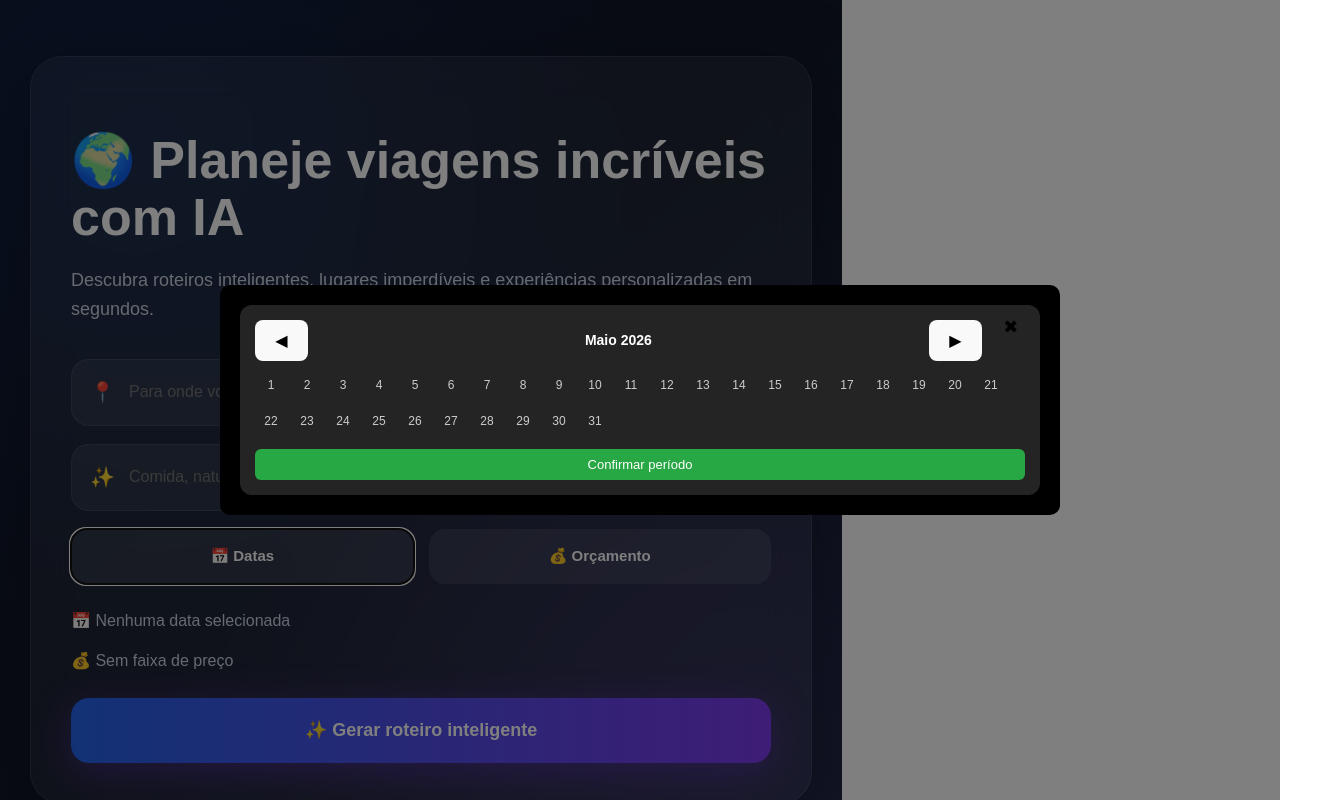
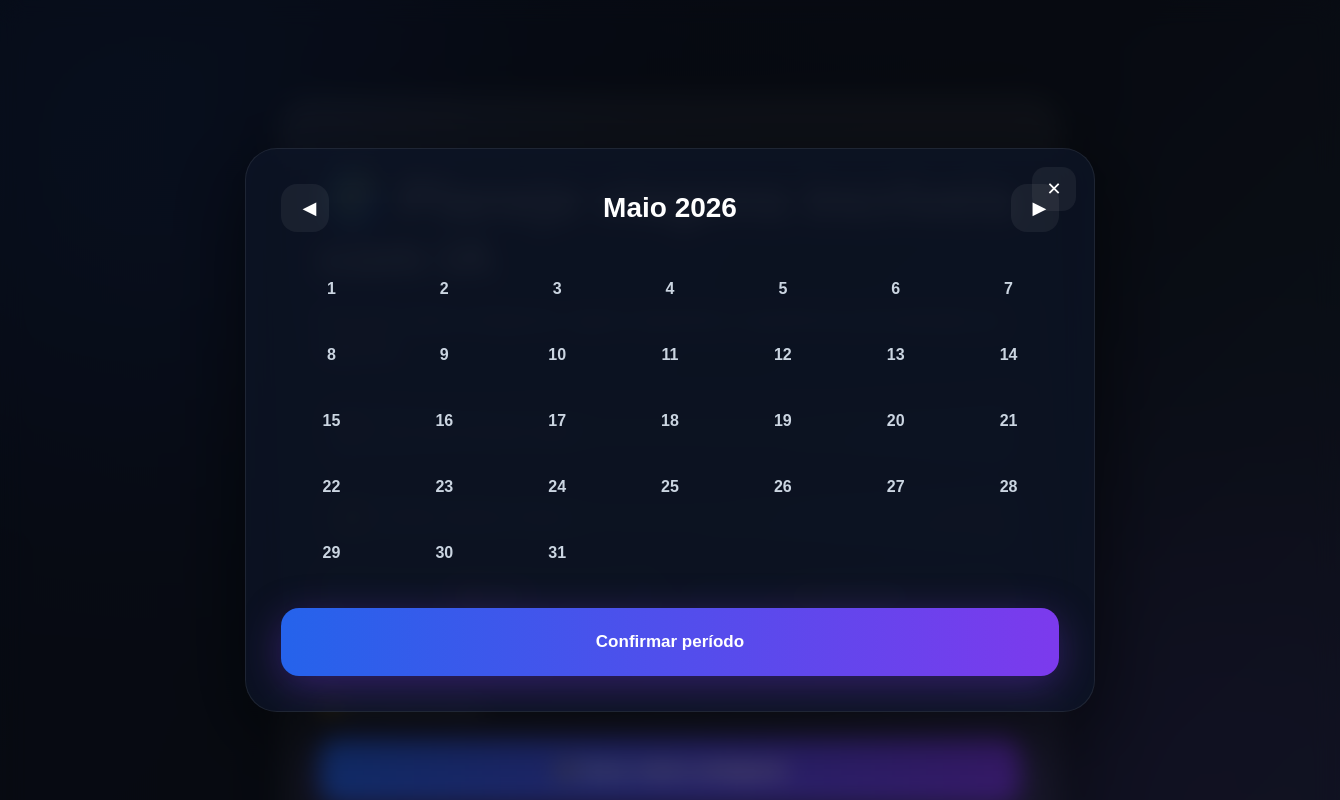
Before and after one commit to lucasito028/projeto_coil, a React (Vite) app: page / in a window 1280 px wide. Both pictures are taken after a click on the button "📅 Datas". Shown: the top 800 px of the page, 1340 px wide, since content can reach past the window. Built offline with nearby package versions, Linux system fonts and the light colour scheme; no server answers.

Commit message:
MElhorias na tela welcome

```diff
--- a/src/components/Calendar.jsx
+++ b/src/components/Calendar.jsx
@@ -1,31 +1,65 @@
 import React, { useState } from "react";
-export default function Calendar({ onConfirm }){
+
+export default function Calendar({ onConfirm }) {
   const today = new Date();
 
   const [currentDate, setCurrentDate] = useState(
-    new Date(today.getFullYear(), today.getMonth(), 1)
+    new Date(
+      today.getFullYear(),
+      today.getMonth(),
+      1
+    )
   );
 
-  const [rangeStart, setRangeStart] = useState(null);
-  const [rangeEnd, setRangeEnd] = useState(null);
+  const [rangeStart, setRangeStart] =
+    useState(null);
 
-  const currentYear = currentDate.getFullYear();
-  const currentMonth = currentDate.getMonth();
+  const [rangeEnd, setRangeEnd] =
+    useState(null);
+
+  const currentYear =
+    currentDate.getFullYear();
+
+  const currentMonth =
+    currentDate.getMonth();
 
   const months = [
-    "Janeiro", "Fevereiro", "Março", "Abril",
-    "Maio", "Junho", "Julho", "Agosto",
-    "Setembro", "Outubro", "Novembro", "Dezembro"
+    "Janeiro",
+    "Fevereiro",
+    "Março",
+    "Abril",
+    "Maio",
+    "Junho",
+    "Julho",
+    "Agosto",
+    "Setembro",
+    "Outubro",
+    "Novembro",
+    "Dezembro"
   ];
 
-  const getDaysInMonth = (month, year) => {
-    return new Date(year, month + 1, 0).getDate();
+  const getDaysInMonth = (
+    month,
+    year
+  ) => {
+    return new Date(
+      year,
+      month + 1,
+      0
+    ).getDate();
   };
 
   const handleClick = (day) => {
-    const date = new Date(currentYear, currentMonth, day);
+    const date = new Date(
+      currentYear,
+      currentMonth,
+      day
+    );
 
-    if (!rangeStart || (rangeStart && rangeEnd)) {
+    if (
+      !rangeStart ||
+      (rangeStart && rangeEnd)
+    ) {
       setRangeStart(date);
       setRangeEnd(null);
     } else {
@@ -41,118 +75,283 @@ export default function Calendar({ onConfirm }){
   const isInRange = (day) => {
     if (!rangeStart) return false;
 
-    const date = new Date(currentYear, currentMonth, day);
+    const date = new Date(
+      currentYear,
+      currentMonth,
+      day
+    );
 
     if (rangeStart && !rangeEnd) {
-      return date.getTime() === rangeStart.getTime();
+      return (
+        date.getTime() ===
+        rangeStart.getTime()
+      );
     }
 
-    return date >= rangeStart && date <= rangeEnd;
+    return (
+      date >= rangeStart &&
+      date <= rangeEnd
+    );
   };
 
   const nextMonth = () => {
-    setCurrentDate(new Date(currentYear, currentMonth + 1, 1));
+    setCurrentDate(
+      new Date(
+        currentYear,
+        currentMonth + 1,
+        1
+      )
+    );
   };
 
   const prevMonth = () => {
-    setCurrentDate(new Date(currentYear, currentMonth - 1, 1));
+    setCurrentDate(
+      new Date(
+        currentYear,
+        currentMonth - 1,
+        1
+      )
+    );
   };
 
   const formatDate = (date) => {
     if (!date) return "";
 
     const day = date.getDate();
-    const month = months[date.getMonth()];
+
+    const month =
+      months[date.getMonth()];
+
     const year = date.getFullYear();
 
     return `${day} de ${month} de ${year}`;
   };
 
   const handleConfirm = () => {
-    if (!rangeStart || !rangeEnd) return;
+    if (!rangeStart || !rangeEnd)
+      return;
 
-    const formatted = `${formatDate(rangeStart)} até ${formatDate(rangeEnd)}`;
+    const formatted =
+      `${formatDate(rangeStart)} ` +
+      `até ${formatDate(rangeEnd)}`;
 
     if (onConfirm) {
       onConfirm(formatted);
     }
   };
 
-  const daysInMonth = getDaysInMonth(currentMonth, currentYear);
+  const daysInMonth = getDaysInMonth(
+    currentMonth,
+    currentYear
+  );
 
   return (
-  <div
-    style={{
-      padding: 15,
-      background: "#242424",
-      borderRadius: 12,
-      color: "white"
-    }}
+    <div style={styles.container}>
+      {/* HEADER */}
+      <div style={styles.header}>
+        <button
+          onClick={prevMonth}
+          style={styles.navButton}
         >
-    {/* Header */}
-    <div
-      style={{
-        display: "flex",
-        justifyContent: "space-between",
-        alignItems: "center",
-        marginBottom: 8
-      }}
+          ◀
+        </button>
+
+        <h2 style={styles.monthTitle}>
+          {months[currentMonth]}{" "}
+          {currentYear}
+        </h2>
+
+        <button
+          onClick={nextMonth}
+          style={styles.navButton}
         >
-      <button onClick={prevMonth}>◀</button>
-
-      <strong style={{ fontSize: 14 }}>
-        {months[currentMonth]} {currentYear}
-      </strong>
-
-      <button onClick={nextMonth}>▶</button>
+          ▶
+        </button>
       </div>
 
-    {/* Dias */}
-    <div style={{ display: "flex", flexWrap: "wrap", gap: 4 }}>
-      {[...Array(daysInMonth)].map((_, index) => {
+      {/* GRID */}
+      <div style={styles.daysGrid}>
+        {[...Array(daysInMonth)].map(
+          (_, index) => {
             const day = index + 1;
-        const selected = isInRange(day);
+
+            const selected =
+              isInRange(day);
 
             return (
               <div
                 key={day}
-            onClick={() => handleClick(day)}
+                onClick={() =>
+                  handleClick(day)
+                }
                 style={{
-              width: 32,
-              height: 32,
-              display: "flex",
-              alignItems: "center",
-              justifyContent: "center",
-              cursor: "pointer",
-              borderRadius: 6,
-              fontSize: 12,
-              backgroundColor: selected ? "#007bff" : "transparent",
-              color: selected ? "white" : "#ccc"
+                  ...styles.day,
+
+                  ...(selected
+                    ? styles.selectedDay
+                    : {})
                 }}
               >
                 {day}
               </div>
             );
-      })}
+          }
+        )}
       </div>
 
-    {/* Botão */}
+      {/* RANGE INFO */}
+      {(rangeStart || rangeEnd) && (
+        <div style={styles.rangeInfo}>
+          {rangeStart &&
+            formatDate(rangeStart)}
+
+          {rangeEnd &&
+            ` → ${formatDate(
+              rangeEnd
+            )}`}
+        </div>
+      )}
+
+      {/* BUTTON */}
       <button
         onClick={handleConfirm}
-      style={{
-        marginTop: 12,
-        width: "100%",
-        padding: 8,
-        fontSize: 13,
-        backgroundColor: "#28a745",
-        color: "white",
-        border: "none",
-        borderRadius: 6,
-        cursor: "pointer"
-      }}
+        style={styles.confirmButton}
       >
         Confirmar período
       </button>
     </div>
   );
+}
+
+const styles = {
+  container: {
+    color: "white"
+  },
+
+  header: {
+    display: "flex",
+
+    justifyContent:
+      "space-between",
+
+    alignItems: "center",
+
+    marginBottom: 30
+  },
+
+  monthTitle: {
+    fontSize: 28,
+
+    fontWeight: 800,
+
+    margin: 0
+  },
+
+  navButton: {
+    width: 48,
+    height: 48,
+
+    borderRadius: 16,
+
+    border: "none",
+
+    background:
+      "rgba(255,255,255,.06)",
+
+    color: "white",
+
+    fontSize: 18,
+
+    cursor: "pointer",
+
+    transition: ".2s ease"
+  },
+
+  daysGrid: {
+    display: "grid",
+
+    gridTemplateColumns:
+      "repeat(7, 1fr)",
+
+    gap: 12
+  },
+
+  day: {
+    height: 54,
+
+    display: "flex",
+
+    alignItems: "center",
+
+    justifyContent: "center",
+
+    borderRadius: 16,
+
+    cursor: "pointer",
+
+    fontWeight: 600,
+
+    color: "#cbd5e1",
+
+    transition: ".2s ease",
+
+    background: "transparent",
+
+    userSelect: "none"
+  },
+
+  selectedDay: {
+    background:
+      "linear-gradient(90deg,#2563eb,#7c3aed)",
+
+    color: "white",
+
+    boxShadow:
+      "0 8px 30px rgba(124,58,237,.35)"
+  },
+
+  rangeInfo: {
+    marginTop: 25,
+
+    padding: 18,
+
+    borderRadius: 18,
+
+    background:
+      "rgba(255,255,255,.05)",
+
+    border:
+      "1px solid rgba(255,255,255,.06)",
+
+    color: "#e2e8f0",
+
+    lineHeight: 1.6,
+
+    fontSize: 15
+  },
+
+  confirmButton: {
+    marginTop: 28,
+
+    width: "100%",
+    height: 68,
+
+    border: "none",
+
+    borderRadius: 18,
+
+    background:
+      "linear-gradient(90deg,#2563eb,#7c3aed)",
+
+    color: "white",
+
+    fontSize: 17,
+
+    fontWeight: 700,
+
+    cursor: "pointer",
+
+    boxShadow:
+      "0 10px 40px rgba(124,58,237,.35)"
+  }
 };
--- a/src/components/Modal.jsx
+++ b/src/components/Modal.jsx
@@ -1,49 +1,110 @@
-export default function Modal ({ isOpen, onClose, children }) {
+export default function Modal({
+  isOpen,
+  onClose,
+  children
+}) {
   if (!isOpen) return null;
 
   return (
     <div
-      style={{
-        position: "fixed",
-        top: 0,
-        left: 0,
-        width: "100%",
-        height: "100%",
-        backgroundColor: "rgba(0,0,0,0.5)",
-        display: "flex",
-        alignItems: "center",
-        justifyContent: "center",
-        zIndex: 999
-      }}
       onClick={onClose}
+      style={styles.overlay}
     >
       <div
-        style={{
-          background: "black",
-          padding: 20,
-          borderRadius: 10,
-          maxHeight: "80%",
-          overflowY: "auto",
-          width: "90%",
-          maxWidth: 800
-        }}
         onClick={(e) => e.stopPropagation()}
+        style={styles.modal}
       >
+        {/* CLOSE */}
         <button
           onClick={onClose}
-          style={{
-            float: "right",
-            border: "none",
-            background: "transparent",
-            fontSize: 18,
-            cursor: "pointer"
-          }}
+          style={styles.closeButton}
         >
-          ✖
+          ✕
         </button>
 
         {children}
       </div>
     </div>
   );
+}
+
+const styles = {
+  overlay: {
+    position: "fixed",
+    inset: 0,
+
+    width: "100%",
+    height: "100%",
+
+    background:
+      "rgba(0,0,0,0.55)",
+
+    backdropFilter: "blur(12px)",
+
+    display: "flex",
+    alignItems: "center",
+    justifyContent: "center",
+
+    padding: 30,
+
+    zIndex: 999
+  },
+
+  modal: {
+    position: "relative",
+
+    width: "100%",
+    maxWidth: 850,
+
+    maxHeight: "90vh",
+    overflowY: "auto",
+
+    padding: 35,
+
+    borderRadius: 32,
+
+    background:
+      "rgba(15,23,42,0.72)",
+
+    border:
+      "1px solid rgba(255,255,255,0.08)",
+
+    backdropFilter: "blur(24px)",
+
+    boxShadow:
+      "0 20px 80px rgba(0,0,0,.45)",
+
+    color: "white",
+
+    boxSizing: "border-box"
+  },
+
+  closeButton: {
+    position: "absolute",
+
+    top: 18,
+    right: 18,
+
+    width: 44,
+    height: 44,
+
+    borderRadius: 14,
+
+    border: "none",
+
+    background:
+      "rgba(255,255,255,.06)",
+
+    color: "white",
+
+    fontSize: 18,
+
+    cursor: "pointer",
+
+    transition: ".2s ease",
+
+    display: "flex",
+    alignItems: "center",
+    justifyContent: "center"
+  }
 };
--- a/src/components/PriceModal.jsx
+++ b/src/components/PriceModal.jsx
@@ -1,6 +1,8 @@
 import { useState } from "react";
 
-export default function PriceModal({ onConfirm }) {
+export default function PriceModal({
+  onConfirm
+}) {
   const [min, setMin] = useState("");
   const [max, setMax] = useState("");
 
@@ -10,10 +12,12 @@ export default function PriceModal({ onConfirm }) {
     let texto = "";
 
     if (min && max) {
-      texto = `Valor mínimo: R$ ${min} | Valor máximo: R$ ${max}`;
+      texto =
+        `Valor mínimo: R$ ${min} | ` +
+        `Valor máximo: R$ ${max}`;
     } else if (min) {
       texto = `Valor mínimo: R$ ${min}`;
-    } else if (max) {
+    } else {
       texto = `Valor máximo: R$ ${max}`;
     }
 
@@ -21,38 +25,98 @@ export default function PriceModal({ onConfirm }) {
   };
 
   return (
-    <div style={{ display: "flex", flexDirection: "column", gap: 10 }}>
-      <h3>Definir faixa de preço</h3>
+    <div style={styles.container}>
+      <h2 style={styles.title}>
+        Definir faixa de preço
+      </h2>
 
       <input
         type="number"
         placeholder="Valor mínimo"
         value={min}
-        onChange={(e) => setMin(e.target.value)}
-        style={{ padding: 10 }}
+        onChange={(e) =>
+          setMin(e.target.value)
+        }
+        style={styles.input}
       />
 
       <input
         type="number"
         placeholder="Valor máximo"
         value={max}
-        onChange={(e) => setMax(e.target.value)}
-        style={{ padding: 10 }}
+        onChange={(e) =>
+          setMax(e.target.value)
+        }
+        style={styles.input}
       />
 
       <button
         onClick={handleConfirm}
-        style={{
-          padding: 10,
-          backgroundColor: "#28a745",
-          color: "white",
-          border: "none",
-          borderRadius: 6,
-          cursor: "pointer"
-        }}
+        style={styles.button}
       >
         Confirmar valores
       </button>
     </div>
   );
 }
+
+const styles = {
+  container: {
+    display: "flex",
+    flexDirection: "column",
+    gap: 18
+  },
+
+  title: {
+    fontSize: 32,
+    fontWeight: 800,
+    marginBottom: 10
+  },
+
+  input: {
+    width: "100%",
+    height: 68,
+
+    padding: "0 22px",
+
+    borderRadius: 18,
+
+    border:
+      "1px solid rgba(255,255,255,.08)",
+
+    background:
+      "rgba(255,255,255,.05)",
+
+    color: "white",
+
+    fontSize: 16,
+
+    outline: "none",
+
+    boxSizing: "border-box"
+  },
+
+  button: {
+    width: "100%",
+    height: 68,
+
+    border: "none",
+
+    borderRadius: 18,
+
+    background:
+      "linear-gradient(90deg,#2563eb,#7c3aed)",
+
+    color: "white",
+
+    fontSize: 17,
+    fontWeight: 700,
+
+    cursor: "pointer",
+
+    marginTop: 8,
+
+    boxShadow:
+      "0 10px 40px rgba(124,58,237,.35)"
+  }
+};
--- a/src/pages/Home.jsx
+++ b/src/pages/Home.jsx
@@ -3,7 +3,11 @@ import { buscarLugares } from "../backend/api";
 import Calendar from "../components/Calendar";
 import Modal from "../components/Modal";
 import PriceModal from "../components/PriceModal";
+const heightScreen = window.innerHeight;
 
+const pxToVh = (px) => {
+  return `${(window.innerWidth / window.innerHeight) * 96.3}vw`;
+};
 function Home() {
   const [cidade, setCidade] = useState("");
   const [categorias, setCategorias] = useState("");
@@ -220,6 +224,7 @@ function Home() {
 const styles = {
   page: {
     minHeight: "100vh",
+    minWidth: `100vw`,
     background:
       "linear-gradient(135deg, #0f172a, #111827, #1e293b)",
     display: "flex",
@@ -256,9 +261,12 @@ const styles = {
 
   hero: {
     width: "100%",
+    minHeight: "100vh",
     display: "flex",
     justifyContent: "center",
-    zIndex: 2
+    alignItems: "center",
+    zIndex: 2,
+    padding: "40px"
   },
 
   card: {
```
Lines whose indentation alone changed are shown as unchanged.
